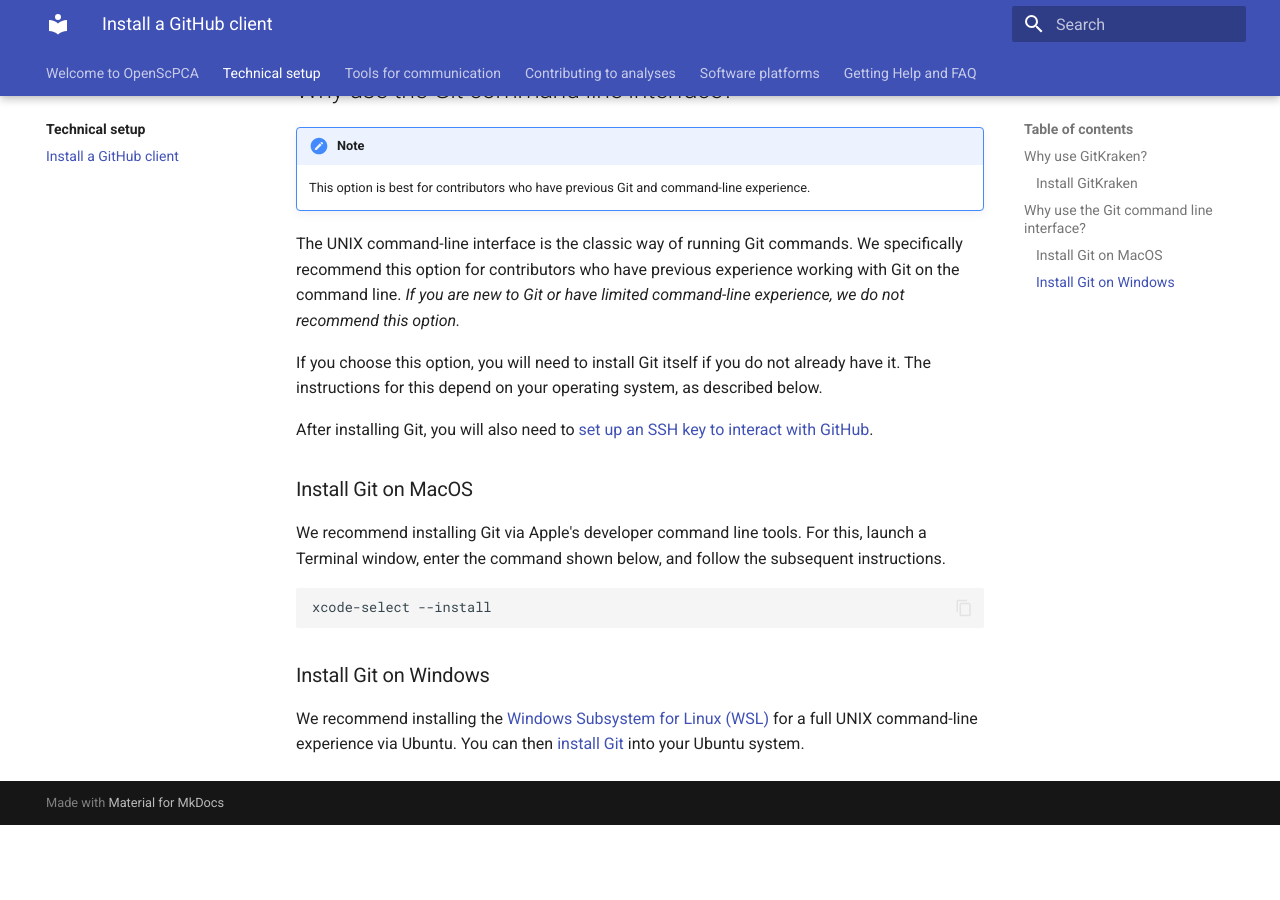
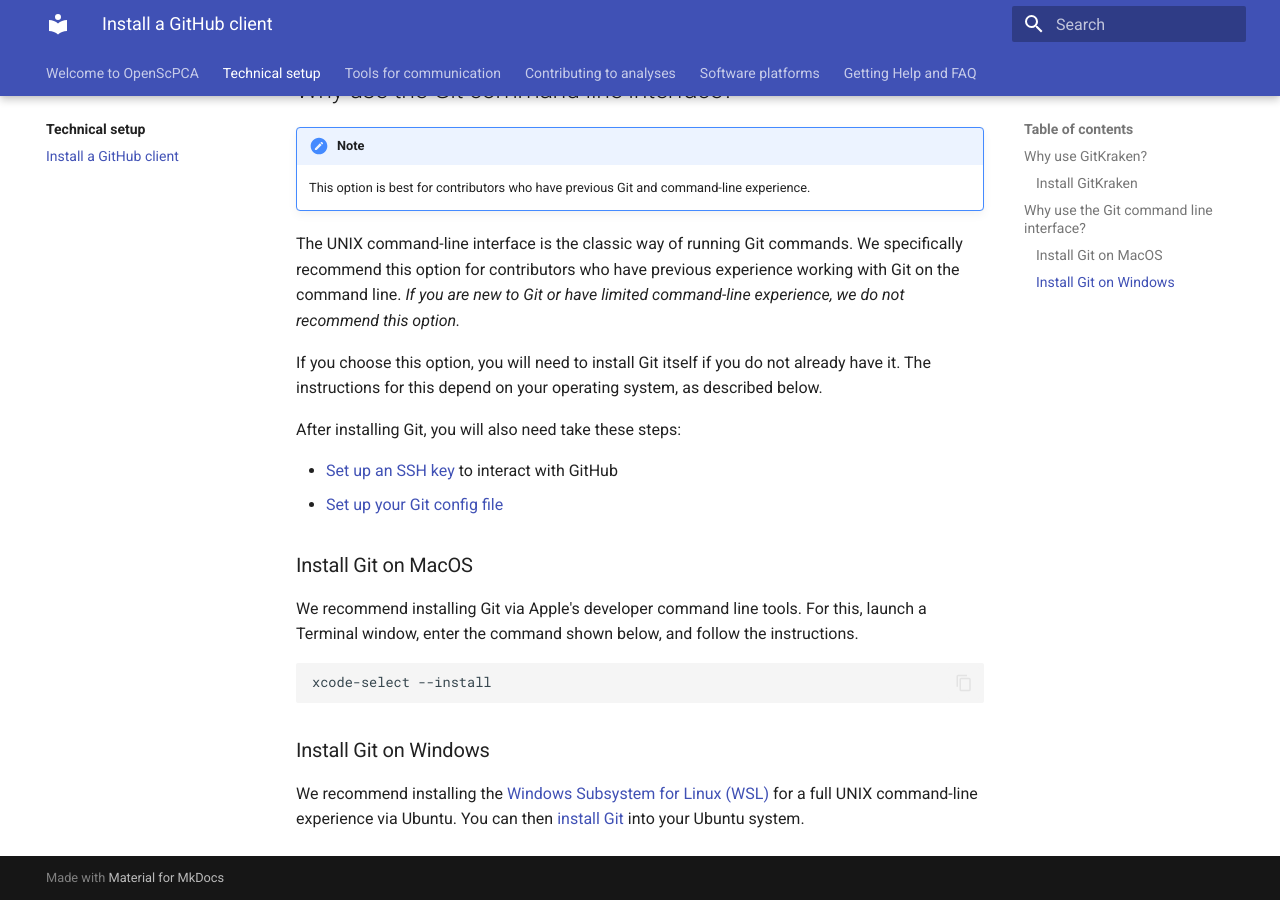
Before and after one commit to AlexsLemonade/OpenScPCA-analysis, an MkDocs documentation site: the page built from docs/technical-setup/install-a-github-client.md, in a window 1280 px wide and 900 px high, scrolled down 795 px. Built offline with MkDocs 1.6.1 and Material for MkDocs 9.7.7, drawn with Linux system fonts in a browser that asks for light colours; before the commit the page ends 1620 px from its top, so only the background shows below that.

Commit message:
add git config things, and remove the word 'subsequent' which doesnt fit style guide language

````diff
--- a/docs/technical-setup/install-a-github-client.md
+++ b/docs/technical-setup/install-a-github-client.md
@@ -33,12 +33,15 @@
 If you choose this option, you will need to install Git itself if you do not already have it.
 The instructions for this depend on your operating system, as described below.
 
-After installing Git, you will also need to [set up an SSH key to interact with GitHub](https://docs.github.com/en/authentication/connecting-to-github-with-ssh).
+After installing Git, you will also need take these steps:
+
+- [Set up an SSH key](https://docs.github.com/en/authentication/connecting-to-github-with-ssh) to interact with GitHub
+- [Set up your Git config file](https://git-scm.com/book/en/v2/Getting-Started-First-Time-Git-Setup)
 
 ### Install Git on MacOS
 
 We recommend installing Git via Apple's developer command line tools.
-For this, launch a Terminal window, enter the command shown below, and follow the subsequent instructions.
+For this, launch a Terminal window, enter the command shown below, and follow the instructions.
 
 ```
 xcode-select --install
````
